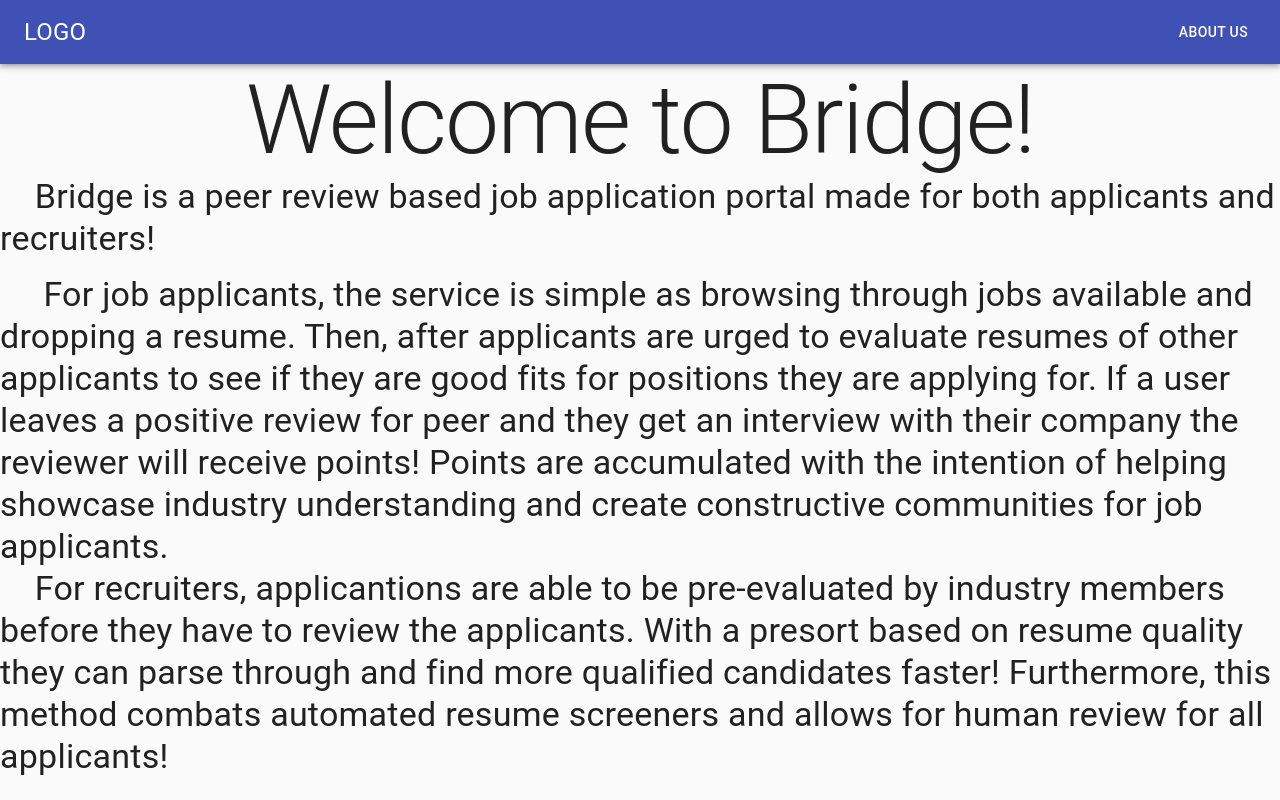
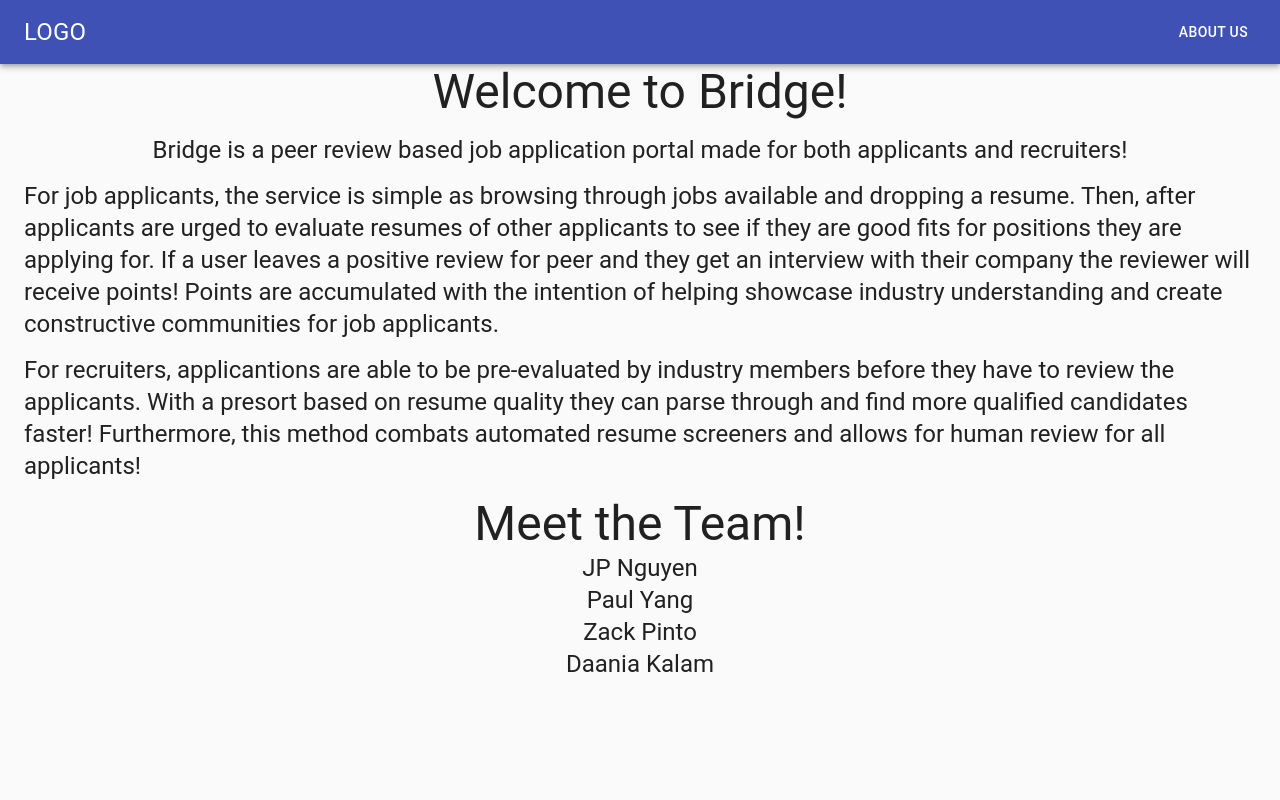
Before and after one commit to zpinto/bridge, a React (Create React App) app in the folder frontend/: page /about in a window 1280 px wide. Shown: the top 800 px of the page. Built offline with nearby package versions, Linux system fonts and the light colour scheme.

Commit message:
Home page updated and endpoints

```diff
--- a/frontend/src/components/About.jsx
+++ b/frontend/src/components/About.jsx
@@ -1,42 +1,56 @@
 import React from "react";
 import CssBaseline from "@material-ui/core/CssBaseline";
-import { Typography } from "@material-ui/core";
+import Typography from "@material-ui/core/Typography";
+import Container from "@material-ui/core/Container";
 
 const About = () => {
   return (
-    <div >
-
+    <Container>
       <CssBaseline />
-      <Typography component="h1" variant="h1">
+      <Typography component="h1" variant="h3">
         Welcome to Bridge!
       </Typography>
-      <Typography component="h1" variant="h4" align="left" padd>
-      &nbsp;&nbsp;&nbsp;&nbsp;Bridge is a peer review based job application portal made for both applicants and recruiters!
+      <p></p>
+      <Typography component="h2" variant="h5" align="center" padd>
+        Bridge is a peer review based job application portal made for both
+        applicants and recruiters!
       </Typography>
       <p></p>
-      <Typography component="h1" variant="h4"align="left">
-      &nbsp;&nbsp;&nbsp;&nbsp; For job applicants, the service is simple as browsing through jobs available and dropping a resume. Then, after applicants are urged to evaluate resumes of other applicants to see if they are good fits for positions they are applying for. If a user leaves a positive review for peer and they get an interview with their company the reviewer will receive points! Points are accumulated with the intention of helping showcase industry understanding and create constructive communities for job applicants.
-        </Typography>
-      <Typography component="h1" variant="h4"align="left">
-      &nbsp;&nbsp;&nbsp;&nbsp;For recruiters, applicantions are able to be pre-evaluated by industry members before they have to review the applicants. With a presort based on resume quality they can parse through and find more qualified candidates faster! Furthermore, this method combats automated resume screeners and allows for human review for all applicants!
+      <Typography component="h1" variant="h5" align="left">
+        For job applicants, the service is simple as browsing through jobs
+        available and dropping a resume. Then, after applicants are urged to
+        evaluate resumes of other applicants to see if they are good fits for
+        positions they are applying for. If a user leaves a positive review for
+        peer and they get an interview with their company the reviewer will
+        receive points! Points are accumulated with the intention of helping
+        showcase industry understanding and create constructive communities for
+        job applicants.
       </Typography>
       <p></p>
-      <Typography component="h1" variant="h1">
+      <Typography component="h1" variant="h5" align="left">
+        For recruiters, applicantions are able to be pre-evaluated by industry
+        members before they have to review the applicants. With a presort based
+        on resume quality they can parse through and find more qualified
+        candidates faster! Furthermore, this method combats automated resume
+        screeners and allows for human review for all applicants!
+      </Typography>
+      <p></p>
+      <Typography component="h1" variant="h3">
         Meet the Team!
       </Typography>
-      <Typography component="h1" variant="h4">
+      <Typography component="h1" variant="h5">
         JP Nguyen
       </Typography>
-      <Typography component="h1" variant="h4">
+      <Typography component="h1" variant="h5">
         Paul Yang
       </Typography>
-      <Typography component="h1" variant="h4">
+      <Typography component="h1" variant="h5">
         Zack Pinto
       </Typography>
-      <Typography component="h1" variant="h4">
+      <Typography component="h1" variant="h5">
         Daania Kalam
       </Typography>
-    </div>
+    </Container>
   );
 };
 
--- a/frontend/src/components/Home.jsx
+++ b/frontend/src/components/Home.jsx
@@ -1,17 +1,32 @@
-import React from "react";
+import React, { useState } from "react";
 import Axios from "axios";
 import CssBaseline from "@material-ui/core/CssBaseline";
-import { Container, Grid, Button, Typography } from "@material-ui/core";
+import {
+  Container,
+  Grid,
+  Button,
+  Typography,
+  Card,
+  CardContent,
+  CardActions
+} from "@material-ui/core";
 
-const HomeButtons = () => {
+import Idm from "../services/Idm";
+import Recruiter from "../services/Recruiter";
+
+const HomeButtons = props => {
+  const { type } = props;
+
+  const isApp = type === "applicant";
+
   const button1 = {
-    href: "/portal",
-    title: "Apply"
+    href: isApp ? "/portal" : "/post",
+    title: isApp ? "Apply" : "Post Job"
   };
 
   const button2 = {
-    href: "/review",
-    title: "Review"
+    href: isApp ? "/review" : "/reviewApps",
+    title: isApp ? "Review" : "Review Applicants"
   };
 
   return (
@@ -49,35 +64,107 @@ function HomeTitle(props) {
   return (
     <Grid item>
       <Typography component="h1" variant="h3">
-        {type === "applicant"
-          ? "Your Application Status"
-          : "Application Breakdown"}
+        {type === "applicant" ? "Your Applications" : "Applications Breakdown"}
       </Typography>
+    </Grid>
+  );
+}
+
+function AppCard(props) {
+  const { number } = props;
+
+  return (
+    <Grid item xs={3}>
+      <Card>
+        <CardContent>
+          <Typography variant="h5" component="h2">
+            Application #{number}
+          </Typography>
+          <Typography variant="body2" component="p">
+            Company
+          </Typography>
+          <Typography variant="body2" component="p" align="left">
+            Submission Status
+          </Typography>
+          <Typography variant="body2" component="p" align="left">
+            Review Status
+          </Typography>
+        </CardContent>
+        <CardActions>
+          <Button size="small">Learn More</Button>
+        </CardActions>
+      </Card>
     </Grid>
   );
 }
 
 function ApplicantContent(props) {
   const { email } = props;
-  return <Grid item>hello app</Grid>;
+
+  const numbers = [0, 1, 2, 3, 4, 5];
+  return (
+    <Grid container spacing={3}>
+      {numbers.map((index, value) => (
+        <AppCard key={index} number={value} />
+      ))}
+    </Grid>
+  );
 }
 
 function RecruiterContent(props) {
   const { email } = props;
-  return <Grid item>hello rec</Grid>;
+  return (
+    <div>
+      <Typography component="h2" variant="h4" align="left">
+        Jobs Posted: 34
+      </Typography>
+      <Typography component="h2" variant="h4" align="left">
+        Total Applications: 102
+      </Typography>
+    </div>
+  );
 }
 
 const Home = () => {
   const { common } = Axios.defaults.headers;
   const { email } = common;
 
+  const [type, setType] = useState("");
+  const [first_name, setFirstName] = useState("");
+  const [last_name, setLastName] = useState("");
+
+  Idm.user(email)
+    .then(response => {
+      const { user_type, first_name, last_name } = response.data;
+      setFirstName(first_name);
+      setLastName(last_name);
+      setType(user_type);
+    })
+    .catch(error => {
+      console.log(error);
+    });
+
   return (
     <Container>
       <CssBaseline />
-      <Typography component="h1" variant="h4" p={3}>
-        Welcome!
+      {type ? (
+        <div>
+          <Grid
+            container
+            direction="column"
+            spacing={3}
+            alignItems="center"
+            justify="center"
+          >
+            <Grid item p={3}>
+              <Typography component="h1" variant="h3" p={3}>
+                Welcome, {first_name} {last_name}!
               </Typography>
-      <HomeButtons />
+            </Grid>
+            <Grid item>
+              <HomeButtons type={type} />
+            </Grid>
+            <Grid item>
               <HomeContent>
                 <HomeTitle type={type} />
                 {type === "applicant" ? (
@@ -86,6 +173,14 @@ const Home = () => {
                   <RecruiterContent email={email} />
                 )}
               </HomeContent>
+            </Grid>
+          </Grid>
+        </div>
+      ) : (
+        <Typography component="h1" variant="h4" p={3}>
+          Loading...
+        </Typography>
+      )}
     </Container>
   );
 };
--- a/frontend/src/services/ApplicantEP.js
+++ /dev/null
@@ -1,4 +0,0 @@
-import Socket from "../util/Socket";
-import {
-    applicantEPs
-} from "../Config.json";
--- a/frontend/src/services/Idm.js
+++ b/frontend/src/services/Idm.js
@@ -29,7 +29,7 @@ async function logout() {
 }
 
 async function user(username) {
-  return await Socket.Get(username);
+  return await Socket.GET(userEP + "/" + username);
 }
 
 export default {
--- /dev/null
+++ b/frontend/src/services/Recruiter.js
@@ -0,0 +1,46 @@
+import Socket from "../util/Socket";
+import { recruiterEPs } from "../Config.json";
+
+const {
+  postEP,
+  recruiterpostsEP,
+  recruiterdecisionEP,
+  applicantlistEP
+} = recruiterEPs;
+
+/*
+async function apply(resume_id, job_post_id) {
+  const payload = {
+    resume_id,
+    job_post_id
+  };
+
+  return await Socket.POST(applyEP, payload);
+}
+
+async function myAppList() {
+  return await Socket.GET(myapplistEP);
+}
+
+async function getAppToReview() {
+  return await Socket.GET(reviewEP);
+}
+
+async function reviewApp(decision, app_id) {
+  const payload = {
+    decision,
+    app_id
+  };
+
+  return await Socket.POST(reviewappEP, payload);
+}
+
+export default {
+  apply,
+  myAppList,
+  getAppToReview,
+  reviewApp
+};
+*/
+
+export default {};
```
Also changed, not shown: frontend/src/services/Applicant.js (added, +37 -0 lines), frontend/src/services/RecruiterEP.js (deleted, +0 -43 lines), 1 other file (tests, documents, lock files or other folders). Lines whose indentation alone changed are shown as unchanged.
